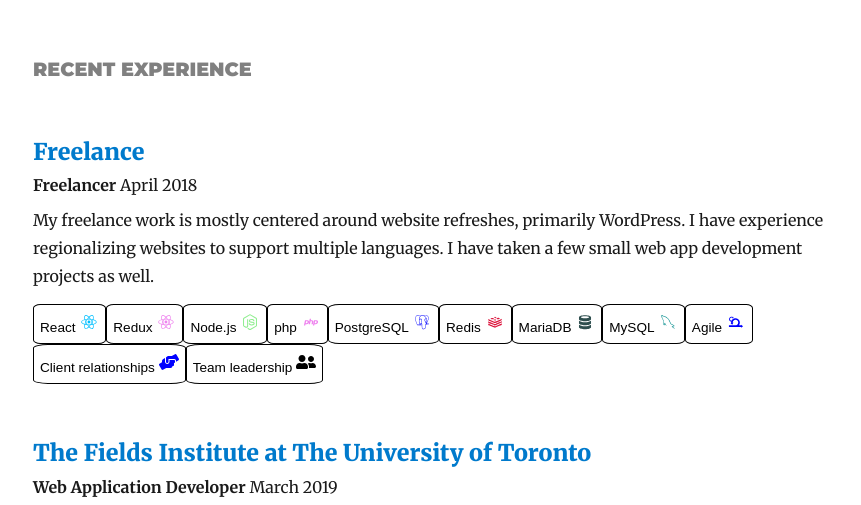
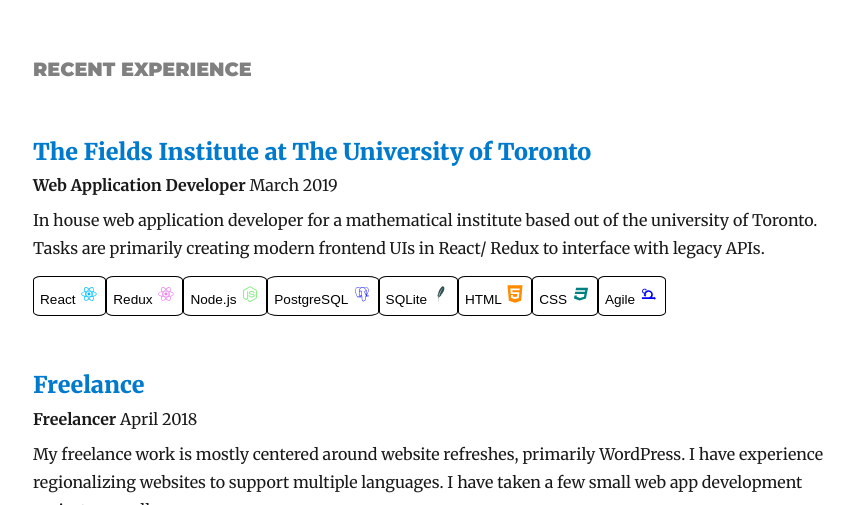
Before and after one commit to calirvine/calirvine, a Gatsby site: page / in a window 1280 px wide. Shown: the part 274-779 px from the top of the page, without its empty margins (208-1069 px from the left). Built offline with nearby package versions, Linux system fonts and the light colour scheme; Gatsby itself is replaced by a stand-in of ours; some packages are replaced by stand-ins of ours.

Commit message:
added sort to graphql query to put experience in order.

```diff
--- a/src/components/experience.js
+++ b/src/components/experience.js
@@ -8,7 +8,7 @@
 const Experiences = () => {
   const data = useStaticQuery(graphql`
     query ExperienceQuery {
-      allExperienceJson {
+      allExperienceJson(sort: { fields: startDate, order: DESC }) {
         nodes {
           company
           description
```
